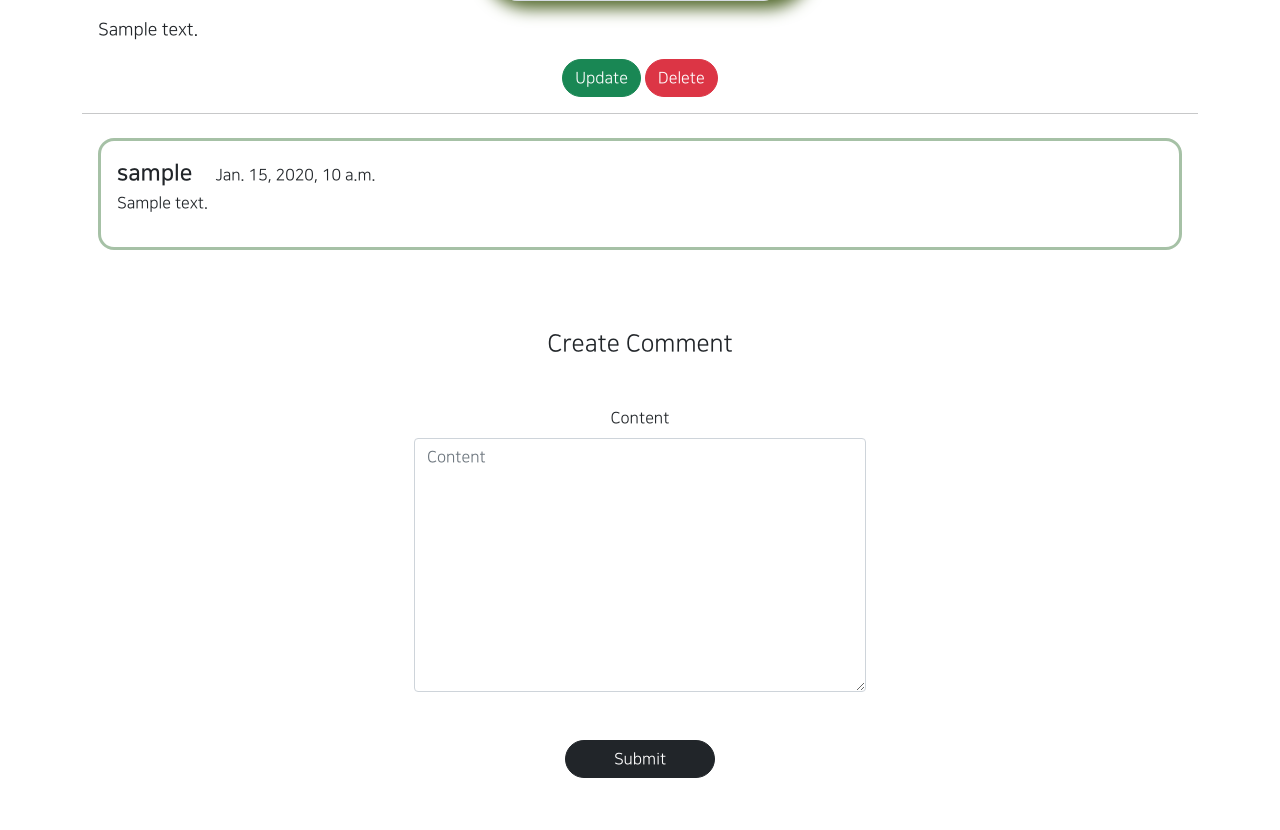
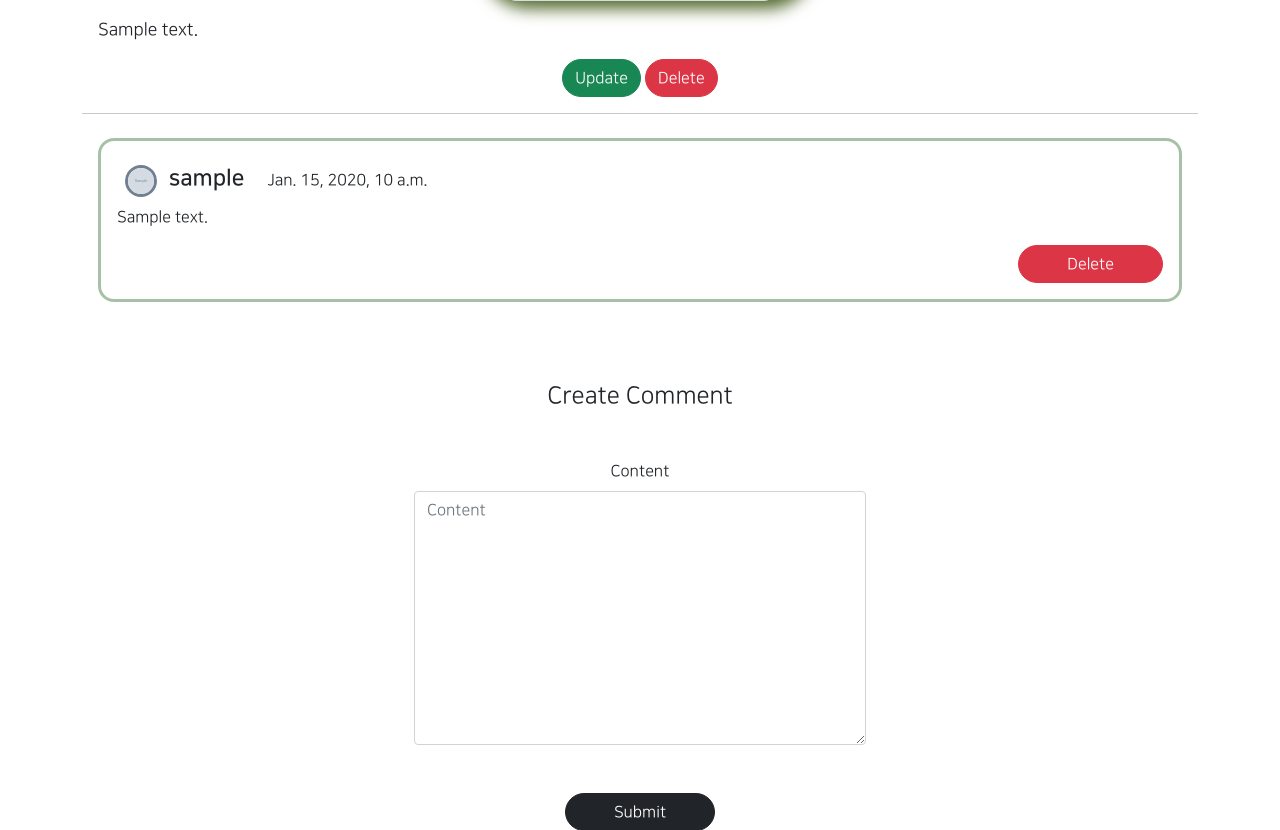
Before and after one commit to tkxksdl2/gis_copy, a Django app: page /articles/detail/1 in a window 1280 px wide. Shown: the part 590-1420 px from the top of the page. Run offline with Django 3.2, Linux system fonts and the light colour scheme; a user stored in the database is signed in; tables that the repository leaves empty hold one stand-in row (values such as "Sample post"); grey boxes marked "Sample" are stand-in pictures; parts of the project's set-up code (start-up, migrations or seed data) failed here and were passed over; some libraries are stand-ins or nearby versions.

Commit message:
gis 08/10 6ban reupload practice 3. commentapp

```diff
--- a/articleapp/templates/articleapp/detail.html
+++ b/articleapp/templates/articleapp/detail.html
@@ -35,6 +35,16 @@
                 {% for comment in target_article.comment.all %}
                     <div class="comment_box">
                         <div>
+                            <span>
+                            <img src="{{ comment.writter.profile.image.url }}" alt="X"
+                                style="
+                                height: 2rem;
+                                width: 2rem;
+                                border-radius: 20rem;
+                                object-fit: cover;
+                                margin: 0.5rem;
+                                border: solid slategrey">
+                            </span>
                             <span class="NNS_B"
                                   style="margin-right: 1.1rem;
                                          font-size: 1.4rem;">
@@ -43,6 +53,14 @@
                             <span>{{ comment.created_at }}</span>
                         </div>
                         <p>{{ comment.content }}</p>
+                        {% if  comment.writter == user%}
+                        <div style="text-align: right">
+                            <a href="{% url 'commentapp:delete' pk=comment.pk %}"
+                               class="btn btn-danger rounded-pill px-5">
+                                Delete
+                            </a>
+                        </div>
+                        {% endif %}
                     </div>
                 {% endfor %}
 
--- a/commentapp/urls.py
+++ b/commentapp/urls.py
@@ -1,10 +1,11 @@
 from django.urls import path
 
-from commentapp.views import CommentCreationView
+from commentapp.views import CommentCreationView, CommentDeleteView
 
 app_name = 'commentapp'
 
 urlpatterns = [
     path('create/', CommentCreationView.as_view(), name='create'),
+    path('delete/<int:pk>', CommentDeleteView.as_view(), name='delete'),
 
 ]
```
